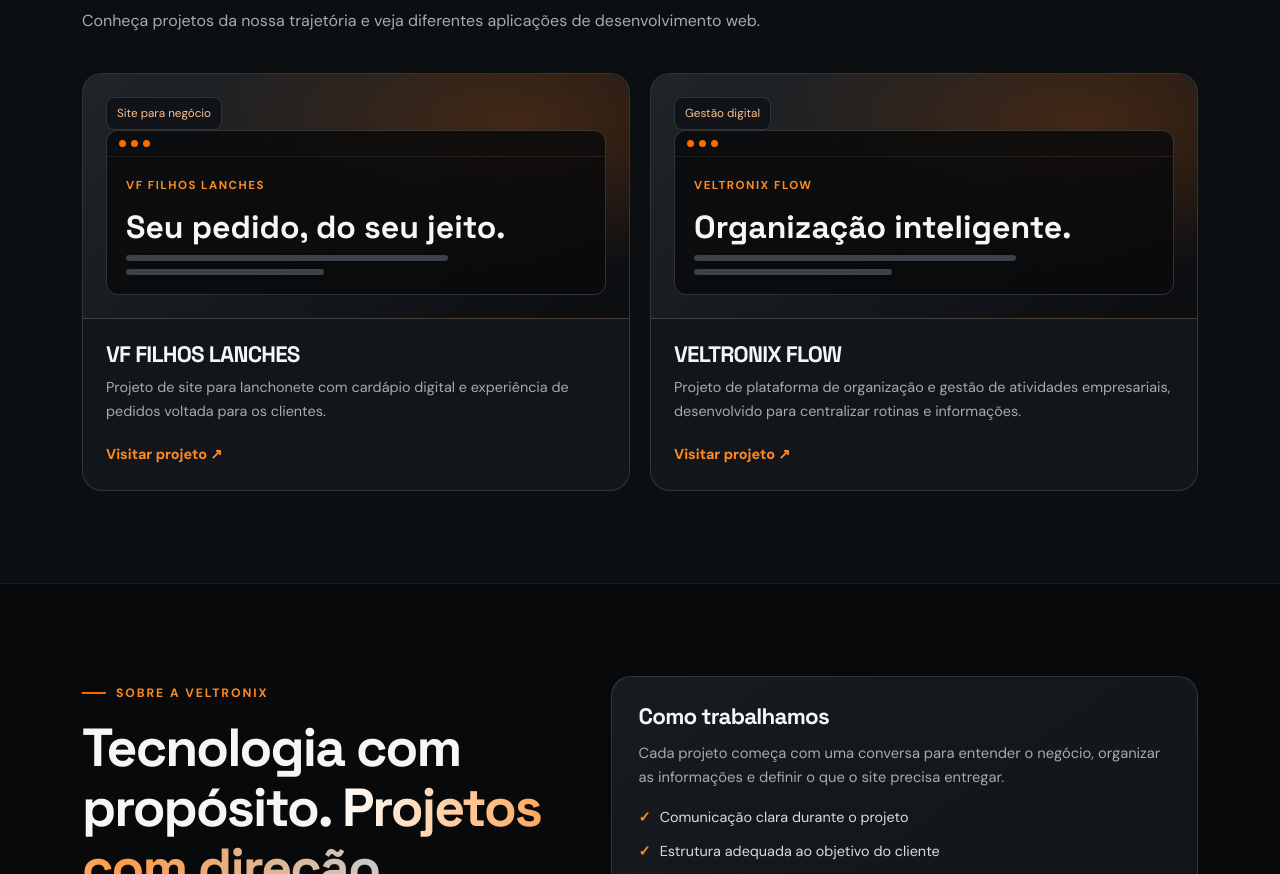
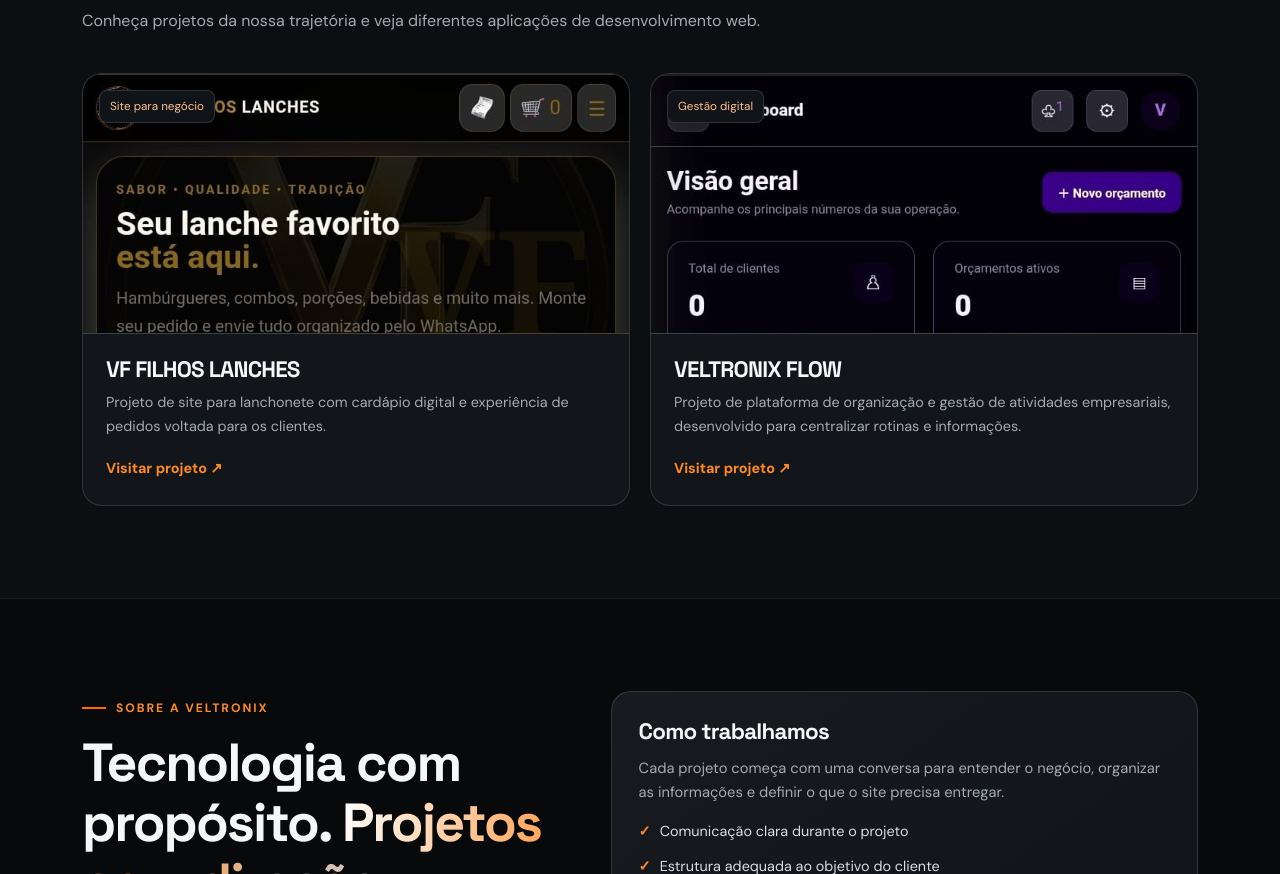
Before and after one commit to veltx0/veltx0.github.io, a plain HTML site: page index.html in a window 1280 px wide. Shown: the part 2379-3253 px from the top of the page. Drawn offline with nearby package versions, Linux system fonts and the light colour scheme.

Commit message:
Update index.html

```diff
--- a/index.html
+++ b/index.html
@@ -105,7 +105,9 @@ h1,h2,h3,.brand-name{font-family:"Space Grotesk",sans-serif;line-height:1.12;let
 .alt-section{background:#0c0f12;border-block:1px solid rgba(197,204,211,.07)}
 .portfolio-grid{display:grid;grid-template-columns:repeat(2,1fr);gap:20px;margin-top:38px}
 .project-card{overflow:hidden;background:#12161a;border:1px solid var(--border);border-radius:20px}
-.project-preview{min-height:230px;padding:23px;display:flex;flex-direction:column;justify-content:space-between;background:radial-gradient(ellipse at 80% 20%,rgba(255,106,0,.2),transparent 55%),linear-gradient(140deg,#20252a,#0b0d10);border-bottom:1px solid var(--border)}
+.project-preview{position:relative;min-height:230px;height:260px;padding:0;display:flex;flex-direction:column;justify-content:flex-start;overflow:hidden;background:radial-gradient(ellipse at 80% 20%,rgba(255,106,0,.2),transparent 55%),linear-gradient(140deg,#20252a,#0b0d10);border-bottom:1px solid var(--border)}
+.project-preview img{display:block;width:100%;height:100%;object-fit:cover;object-position:top center}
+.project-preview .project-type{position:absolute;top:16px;left:16px;z-index:1;box-shadow:0 5px 18px rgba(0,0,0,.35)}
 .project-type{width:fit-content;padding:6px 10px;border:1px solid var(--border);border-radius:8px;background:#101317;color:#ffc08e;font-size:.73rem}
 .preview-window{border:1px solid rgba(197,204,211,.2);background:rgba(8,9,11,.8);border-radius:12px;overflow:hidden}
 .window-bar{padding:9px 12px;display:flex;gap:5px;border-bottom:1px solid rgba(255,255,255,.08)}
@@ -346,14 +348,7 @@ footer{padding:35px 22px;background:#07090b;border-top:1px solid rgba(197,204,21
 <article class="project-card">
 <div class="project-preview">
 <span class="project-type">Site para negócio</span>
-<div class="preview-window">
-<div class="window-bar"><i></i><i></i><i></i></div>
-<div class="window-content">
-<div class="window-brand">VF FILHOS LANCHES</div>
-<div class="window-title">Seu pedido, do seu jeito.</div>
-<div class="window-line"></div><div class="window-line short"></div>
-</div>
-</div>
+<img src="portofolio_vf_filhos.jpeg" alt="Captura de tela do site VF FILHOS LANCHES" loading="lazy">
 </div>
 <div class="project-info">
 <h3>VF FILHOS LANCHES</h3>
@@ -364,14 +359,7 @@ footer{padding:35px 22px;background:#07090b;border-top:1px solid rgba(197,204,21
 <article class="project-card">
 <div class="project-preview">
 <span class="project-type">Gestão digital</span>
-<div class="preview-window">
-<div class="window-bar"><i></i><i></i><i></i></div>
-<div class="window-content">
-<div class="window-brand">VELTRONIX FLOW</div>
-<div class="window-title">Organização inteligente.</div>
-<div class="window-line"></div><div class="window-line short"></div>
-</div>
-</div>
+<img src="portofolio-veltronix_flow.jpeg" alt="Captura de tela do VELTRONIX FLOW" loading="lazy">
 </div>
 <div class="project-info">
 <h3>VELTRONIX FLOW</h3>
```
